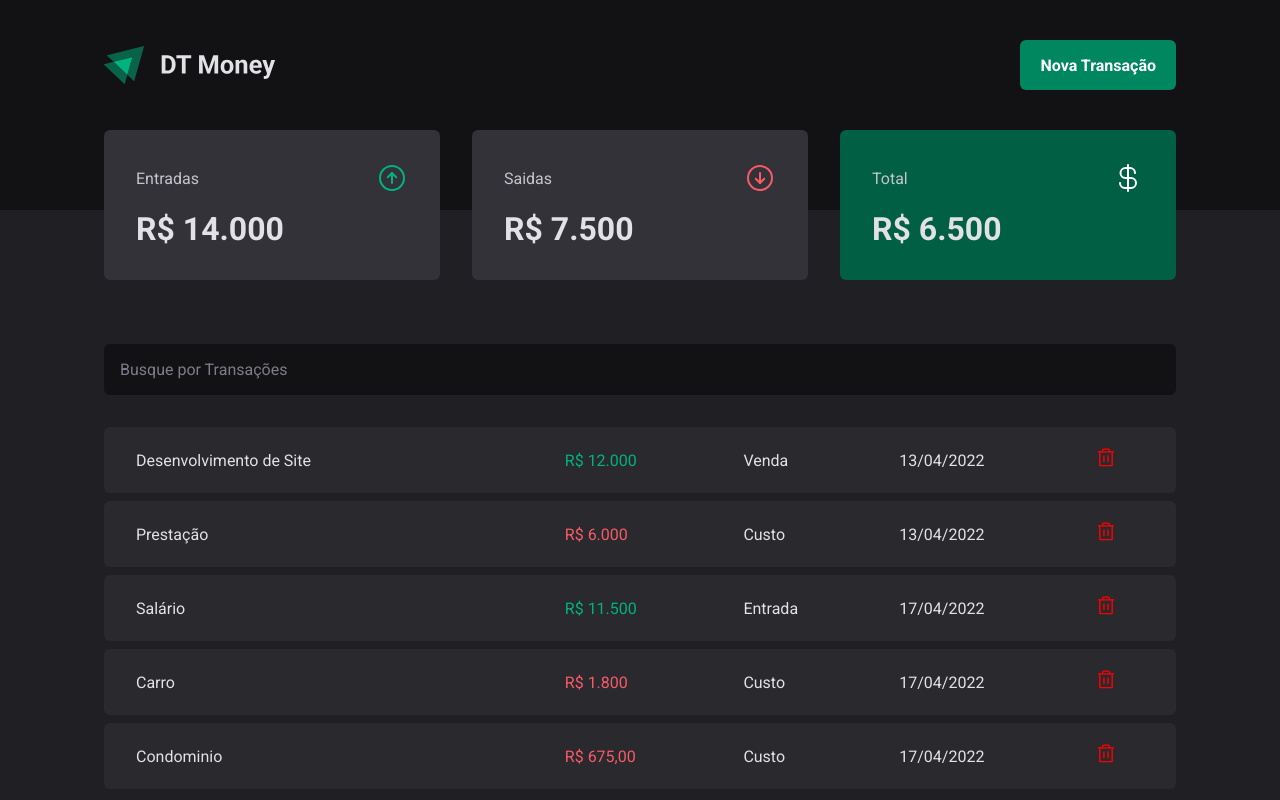
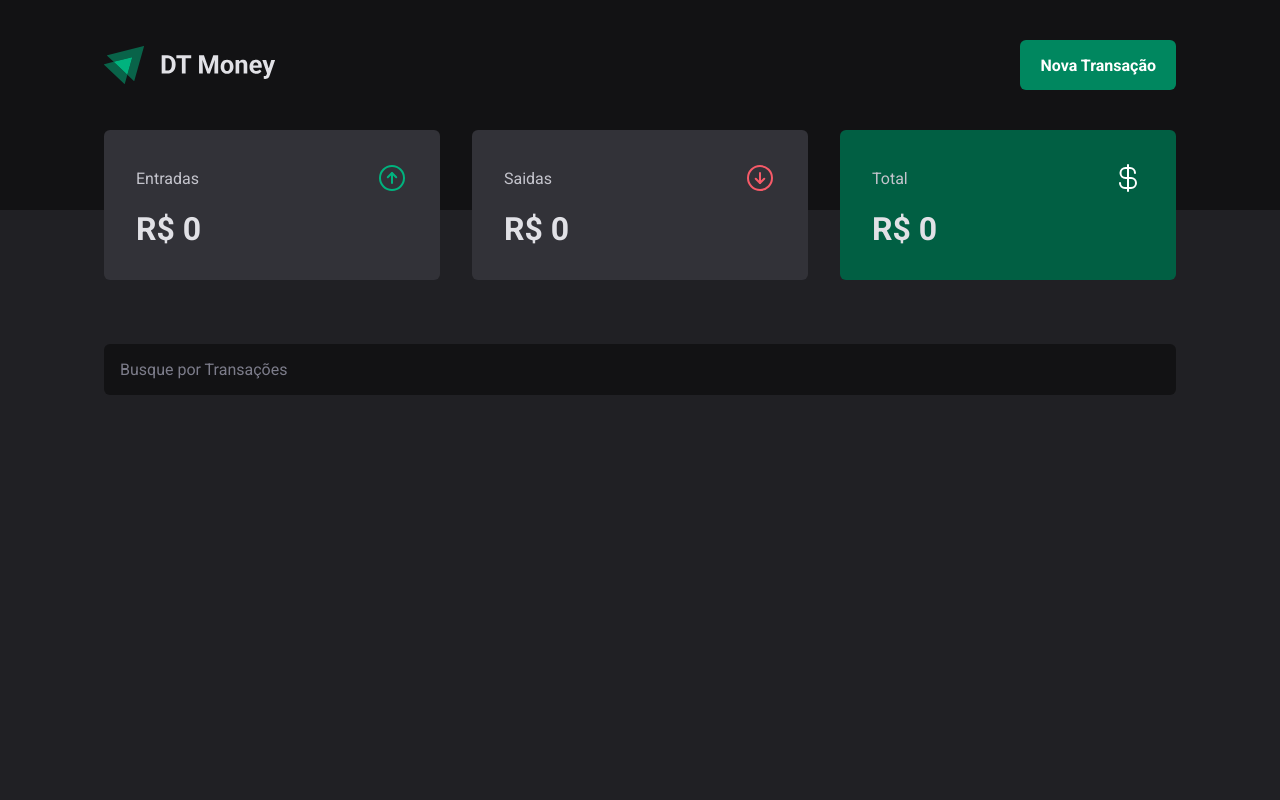
Before and after one commit to WillfJunior/dtMoney, a React (Vite) app: page / in a window 1280 px wide. Built offline with nearby package versions, Linux system fonts and the light colour scheme.

Commit message:
conplete calculate itens

```diff
--- a/src/pages/Transactions/Table/Tr/index.tsx
+++ b/src/pages/Transactions/Table/Tr/index.tsx
@@ -1,38 +1,42 @@
-import React from 'react';
-import { PriceHighLight } from '../../styles';
-import Td from '../Td';
-import { Trash } from 'phosphor-react';
-
+import React from "react";
+import { PriceHighLight } from "../../styles";
+import Td from "../Td";
+import { Trash } from "phosphor-react";
 
 interface TrReceivedProps {
-    id: number,
-    title: string,
-    price: string,
-    Type: string,
-    dtInclude: string,
-    InOrOut: string
+  id: number;
+  title: string;
+  price: string;
+  Type: string;
+  dtInclude: string;
+  InOrOut: string;
 }
 interface TrProps {
-    data: TrReceivedProps
-    handleDelete: any
+  data: TrReceivedProps;
+  handleDelete: any;
 }
 
-
 const Tr: React.FC<TrProps> = (props) => {
-    const { data } = props
+  const { data } = props;
   return (
     <tr key={data.id}>
       <td width="40%">{data.title}</td>
       <td>
-                <PriceHighLight varinat={data.InOrOut}>R$ {data.price}</PriceHighLight>
+        <PriceHighLight varinat={data.InOrOut}>
+          R$ {parseFloat(data.price).toLocaleString().replace(",", ".")}
+        </PriceHighLight>
       </td>
       <Td item={data.Type} />
       <Td item={data.dtInclude} />
       <td>
-                <Trash size={22} color='red' onClick={() => props.handleDelete(data.id)} />
+        <Trash
+          size={22}
+          color="red"
+          onClick={() => props.handleDelete(data.id)}
+        />
       </td>
     </tr>
   );
-}
+};
 
 export default Tr;
--- a/src/pages/Transactions/index.tsx
+++ b/src/pages/Transactions/index.tsx
@@ -7,48 +7,7 @@ import { TransactionsContainer } from "./styles";
 
 export function Transactions() {
   const [search, setSearch] = useState("");
-  const [data, setData] = useState([
-    {
-      id: 1,
-      title: "Desenvolvimento de Site",
-      price: "12.000",
-      Type: "Venda",
-      dtInclude: "13/04/2022",
-      InOrOut: "income",
-    },
-    {
-      id: 2,
-      title: "Prestação",
-      price: "6.000",
-      Type: "Custo",
-      dtInclude: "13/04/2022",
-      InOrOut: "outcome",
-    },
-    {
-      id: 3,
-      title: "Salário",
-      price: "11.500",
-      Type: "Entrada",
-      dtInclude: "17/04/2022",
-      InOrOut: "income",
-    },
-    {
-      id: 4,
-      title: "Carro",
-      price: "1.800",
-      Type: "Custo",
-      dtInclude: "17/04/2022",
-      InOrOut: "outcome",
-    },
-    {
-      id: 5,
-      title: "Condominio",
-      price: "675,00",
-      Type: "Custo",
-      dtInclude: "17/04/2022",
-      InOrOut: "outcome",
-    },
-  ]);
+  const [data, setData] = useState([]);
 
   const handleDelete = (id: Number) => {
     data.indexOf(id);
@@ -57,16 +16,36 @@ export function Transactions() {
 
   useEffect(() => {}, [data]);
 
-  const values = {
-    entrance: "14.000",
-    out: "7.500",
-    total: "22.000",
+  let values = {
+    entrance: "",
+    out: "",
+    total: "",
   };
+  console.log("🚀 ~ file: index.tsx:69 ~ Transactions ~ values:", values);
+
+  const handleSumValues = () => {
+    let sum = 0;
+    let coast = 0;
+    let entrance = 0;
+    data.map((item, idx) => {
+      sum += parseFloat(item.price);
+
+      if (item.InOrOut === "outcome") coast += parseFloat(item.price);
+
+      if (item.InOrOut === "income") entrance += parseFloat(item.price);
+    });
+    values.total = (entrance - coast).toLocaleString();
+
+    values.entrance = entrance.toLocaleString();
+    values.out = coast.toLocaleString();
+  };
+
+  handleSumValues();
 
   return (
     <>
       <Header set={setData} data={data} />
-      <Summary values={values} />
+      <Summary values={values && values} />
 
       <TransactionsContainer>
         <SearchForm set={setSearch} />
--- a/src/pages/components/Summary/index.tsx
+++ b/src/pages/components/Summary/index.tsx
@@ -1,6 +1,6 @@
 import { ArrowCircleDown, ArrowCircleUp, CurrencyDollar } from "phosphor-react";
 import { SummaryContainer, SummaryCard } from "./styles";
-import React from "react";
+import React, { useEffect } from "react";
 
 interface ISummaryValues {
   entrance: string;
@@ -13,6 +13,7 @@ interface IValuesProps {
 // import { Container } from './styles';
 
 const Summary: React.FC<IValuesProps> = (props) => {
+  useEffect(() => {}, [props.values]);
   const { values } = props;
   return (
     <SummaryContainer>
@@ -21,23 +22,21 @@ const Summary: React.FC<IValuesProps> = (props) => {
           <span>Entradas</span>
           <ArrowCircleUp size={32} color="#00b37e" />
         </header>
-        <strong>R$ {parseFloat(values.entrance).toFixed(3)}</strong>
+        <strong>R$ {values.entrance.replace(",", ".")}</strong>
       </SummaryCard>
       <SummaryCard>
         <header>
           <span>Saidas</span>
           <ArrowCircleDown size={32} color="#f75a68" />
         </header>
-        <strong>R$ {parseFloat(values.out).toFixed(3)}</strong>
+        <strong>R$ {values.out.replace(",", ".")}</strong>
       </SummaryCard>
       <SummaryCard variant="green">
         <header>
           <span>Total</span>
           <CurrencyDollar size={32} color="#fff" />
         </header>
-        <strong>
-          R$ {(parseFloat(values.entrance) - parseFloat(values.out)).toFixed(3)}
-        </strong>
+        <strong>R$ {values.total.replace(",", ".")}</strong>
       </SummaryCard>
     </SummaryContainer>
   );
```
Lines whose indentation alone changed are shown as unchanged.
